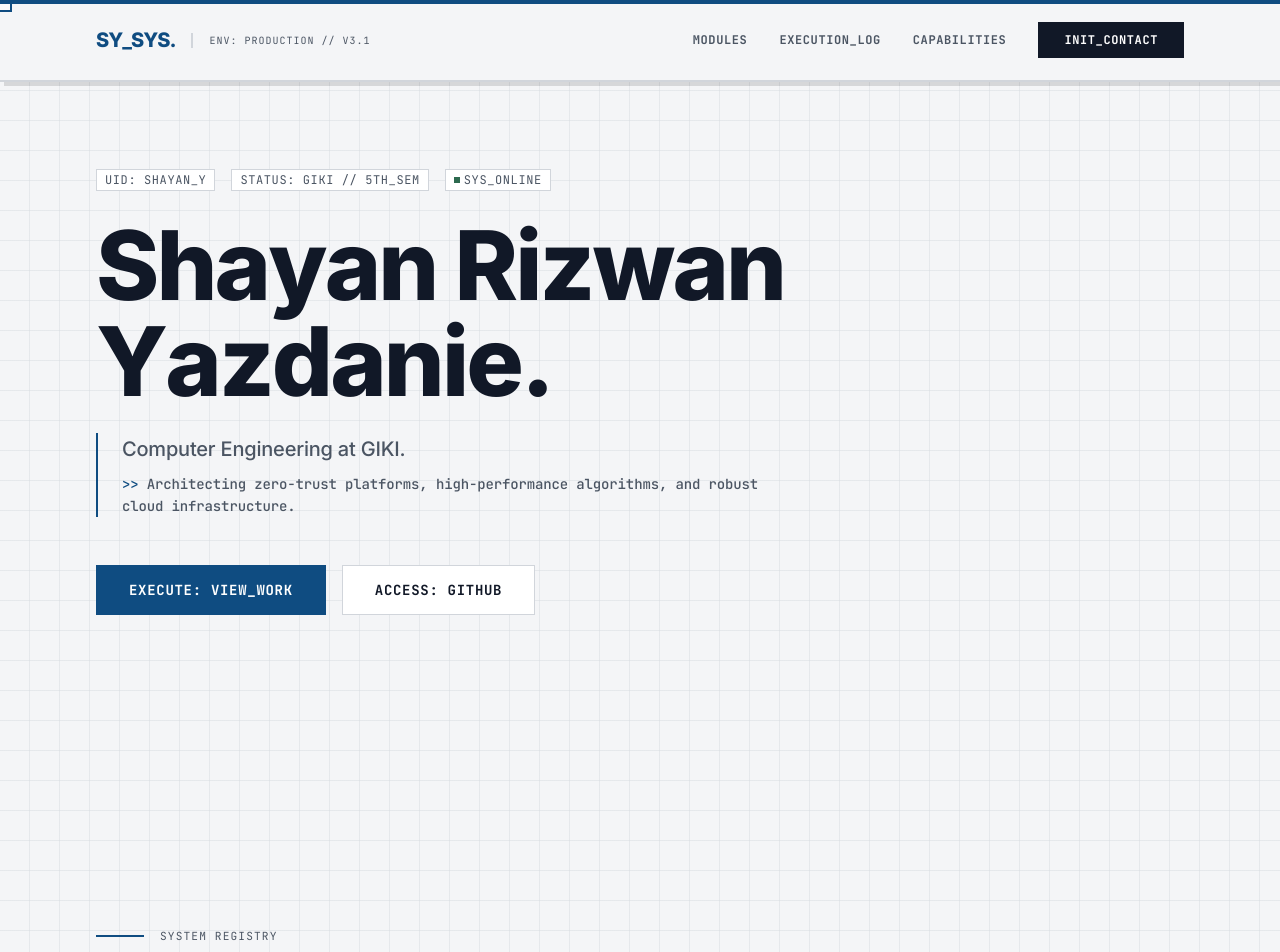
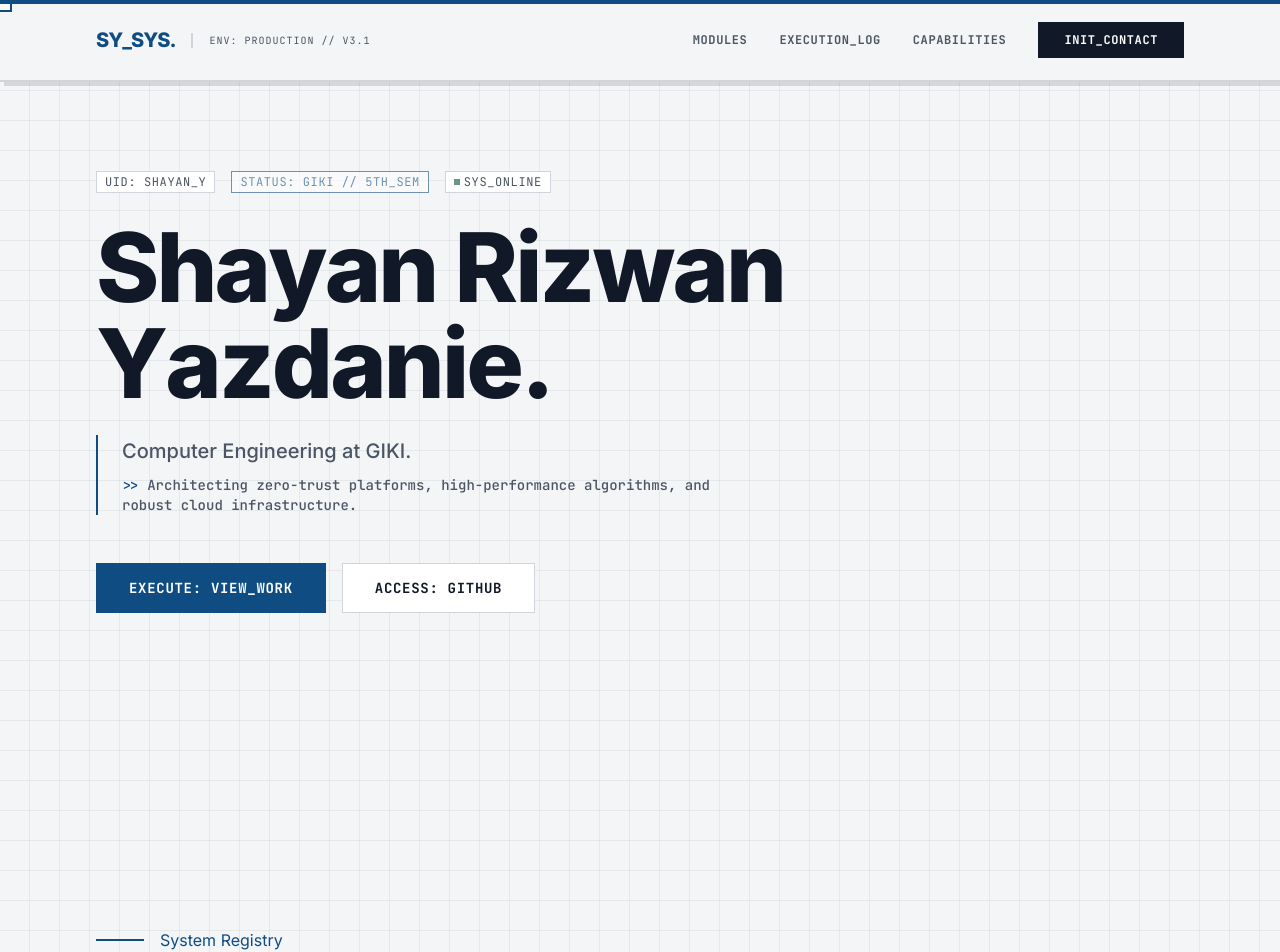
Before and after one commit to CodeBySRY/shayan-portfolio, a Next.js app: page / in a window 1280 px wide. Shown: the top 952 px of the page. Built offline with nearby package versions, Linux system fonts and the light colour scheme.

Commit message:
ui changes

```diff
--- a/src/app/globals.css
+++ b/src/app/globals.css
@@ -1,137 +1,59 @@
 @import "tailwindcss";
 
 /* ═══════════════════════════════════════════════════════════════
-   PROJECT_OS v3.0 — Design Token System
+   PROJECT_OS v3.1 — Design Token System
    Advanced Engineering Workstation
    ═══════════════════════════════════════════════════════════════ */
 
 @theme {
   /* ─── Color Tokens ─── */
-  --color-paper: #F4F5F7;      /* Cool-gray system background */
-  --color-card: #FFFFFF;       /* Module background */
-  --color-charcoal: #111827;   /* Primary text / Deep system background */
-  --color-slate: #4B5563;      /* Secondary text / Annotations */
-  --color-steel: #D1D5DB;      /* Panel borders */
-  --color-blueprint: #0F4C81;  /* Primary brand / Interaction */
-  --color-eng-green: #2D6A4F;  /* Status / Online */
-  --color-amber: #C69214;      /* Highlight / Hover Accent */
+  --color-paper: #F4F5F7;    /* Cool-gray system background */
+  --color-card: #FFFFFF;     /* Module background */
+  --color-charcoal: #111827; /* Primary text / Deep system background */
+  --color-slate: #4B5563;    /* Secondary text / Annotations */
+  --color-steel: #D1D5DB;    /* Panel borders */
+  --color-blueprint: #0F4C81;/* Primary brand / Interaction */
+  --color-eng-green: #2D6A4F;/* Status / Online */
+  --color-amber: #C69214;    /* Highlight / Hover Accent */
 
   /* ─── Typography ─── */
   --font-sans: var(--font-inter), "Inter", ui-sans-serif, system-ui, -apple-system, sans-serif;
   --font-mono: var(--font-jetbrains), "JetBrains Mono", ui-monospace, "Cascadia Code", "Fira Code", monospace;
 
   /* ─── Shadows ─── */
-  /* Replaced physical offset shadows with crisp, low-elevation GUI panel shadows */
   --shadow-panel: 0 1px 3px rgba(0, 0, 0, 0.05), 0 1px 2px rgba(0, 0, 0, 0.03);
-  --shadow-none: 0 0 0 rgba(0, 0, 0, 0);
+  --shadow-hard: 8px 8px 0px rgba(0,0,0,0.12);
+}
+
+@layer utilities {
+  @keyframes system-pulse {
+    0%, 100% { opacity: 1; }
+    50% { opacity: 0.3; }
+  }
+  .animate-system-pulse {
+    animation: system-pulse 2s cubic-bezier(0.4, 0, 0.6, 1) infinite;
+  }
 }
 
 /* ═══════════════════════════════════════════════════════════════
-   Global Resets — Industrial Geometry
+   Global Resets
    ═══════════════════════════════════════════════════════════════ */
 
-/* Strip all rounded corners — sharp, digital edges only */
-*,
-*::before,
-*::after {
-  border-radius: 0 !important;
-}
-
-/* ═══════════════════════════════════════════════════════════════
-   Body — System Workspace Environment
-   ═══════════════════════════════════════════════════════════════ */
+*, *::before, *::after { border-radius: 0 !important; }
 
 body {
   background-color: var(--color-paper);
   color: var(--color-charcoal);
   font-feature-settings: "kern" 1;
-
-  /* Subtle 30x30px workstation grid in faint steel */
   background-image:
-    repeating-linear-gradient(
-      0deg,
-      transparent,
-      transparent 29px,
-      rgba(209, 213, 219, 0.4) 29px,
-      rgba(209, 213, 219, 0.4) 30px
-    ),
-    repeating-linear-gradient(
-      90deg,
-      transparent,
-      transparent 29px,
-      rgba(209, 213, 219, 0.4) 29px,
-      rgba(209, 213, 219, 0.4) 30px
-    );
+    repeating-linear-gradient(0deg, transparent, transparent 29px, rgba(209, 213, 219, 0.4) 29px, rgba(209, 213, 219, 0.4) 30px),
+    repeating-linear-gradient(90deg, transparent, transparent 29px, rgba(209, 213, 219, 0.4) 29px, rgba(209, 213, 219, 0.4) 30px);
   background-size: 30px 30px;
 }
 
-/* ═══════════════════════════════════════════════════════════════
-   Typography Rules
-   ═══════════════════════════════════════════════════════════════ */
+h1, h2, h3 { letter-spacing: -0.03em; font-family: var(--font-sans); }
 
-p {
-  line-height: 1.6; /* Slightly tighter for a software feel */
-  letter-spacing: -0.01em;
-}
+.btn-sys { transition: all 0.15s ease-out; }
+.btn-sys:active { box-shadow: inset 0 2px 4px rgba(0,0,0,0.1); transform: none; }
 
-h1, h2, h3 {
-  letter-spacing: -0.03em;
-  font-family: var(--font-sans);
-}
-
-/* ═══════════════════════════════════════════════════════════════
-   Link Styles
-   ═══════════════════════════════════════════════════════════════ */
-
-a {
-  text-decoration: none;
-  transition: color 0.15s ease-out; /* Snappy */
-}
-
-/* ═══════════════════════════════════════════════════════════════
-   Interaction Utilities — Snappy, zero-bounce
-   ═══════════════════════════════════════════════════════════════ */
-
-.btn-sys {
-  transition: all 0.15s ease-out; /* Fast, responsive */
-}
-
-.btn-sys:active {
-  /* Replace bouncing transform with a crisp inset shadow click state */
-  box-shadow: inset 0 2px 4px rgba(0,0,0,0.1);
-  transform: none;
-}
-
-/* ═══════════════════════════════════════════════════════════════
-   Availability Pulse — Engineering Green Status Indicator
-   ═══════════════════════════════════════════════════════════════ */
-
-@keyframes pulse-status {
-  0%, 100% { opacity: 1; }
-  50% { opacity: 0.4; }
-}
-
-.status-pulse {
-  animation: pulse-status 2s ease-in-out infinite;
-  color: var(--color-eng-green);
-}
-
-/* ═══════════════════════════════════════════════════════════════
-   System Annotations & Metadata
-   ═══════════════════════════════════════════════════════════════ */
-
-.font-tech {
-  font-family: var(--font-mono);
-  text-transform: uppercase;
-  letter-spacing: 0.05em;
-}
-
-.sys-label {
-  font-family: var(--font-mono);
-  font-size: 0.7rem;
-  text-transform: uppercase;
-  color: var(--color-slate);
-  letter-spacing: 0.1em;
-  margin-bottom: 0.25rem;
-  display: block;
-}
+.font-tech { font-family: var(--font-mono); text-transform: uppercase; letter-spacing: 0.05em; }
--- a/src/app/page.js
+++ b/src/app/page.js
@@ -8,32 +8,23 @@ import Footer from "../components/Footer";
 import DecryptText from "../components/DecryptText";
 import ResumeArtifact from "../components/ResumeArtifact";
 
-// Scroll Progress Helper Component
 function ScrollProgress() {
   const { scrollYProgress } = useScroll();
   const scaleX = useSpring(scrollYProgress, {
-    stiffness: 200,
-    damping: 40,
-    restDelta: 0.001
+    stiffness: 200, damping: 40, restDelta: 0.001
   });
-
-  return (
-    <motion.div
-      className="fixed top-0 left-0 right-0 h-1 bg-blueprint origin-left z-[9999]"
-      style={{ scaleX }}
-    />
-  );
+  return <motion.div className="fixed top-0 left-0 right-0 h-1 bg-blueprint origin-left z-[9999]" style={{ scaleX }} />;
 }
 
 export default function Home() {
   return (
     <>
       <ScrollProgress />
-
       <main className="min-h-screen flex flex-col justify-center px-4 sm:px-6 md:px-24 max-w-7xl mx-auto pt-28 pb-12 md:pt-20">
 
         <div className="max-w-4xl relative">
 
+          {/* Dashboard Meta Annotations */}
           <motion.div
             initial={{ opacity: 0 }}
             animate={{ opacity: 1 }}
@@ -41,9 +32,14 @@ export default function Home() {
             className="flex flex-wrap gap-2 sm:gap-4 text-[10px] sm:text-xs font-tech text-slate mb-8 md:absolute md:-top-12 md:left-0 md:mb-0"
           >
             <span className="border border-steel px-2 py-0.5 bg-card whitespace-nowrap">UID: SHAYAN_Y</span>
-            <span className="border border-steel px-2 py-0.5 bg-card whitespace-nowrap">STATUS: GIKI // 5th_SEM</span>
+
+            {/* Blinking Semester Tag */}
+            <span className="border border-blueprint px-2 py-0.5 bg-card text-blueprint whitespace-nowrap animate-system-pulse">
+              STATUS: GIKI // 5TH_SEM
+            </span>
+
             <span className="border border-steel px-2 py-0.5 bg-card flex items-center gap-1 whitespace-nowrap">
-              <span className="w-1.5 h-1.5 bg-eng-green inline-block"></span>
+              <span className="w-1.5 h-1.5 bg-eng-green inline-block animate-pulse"></span>
               SYS_ONLINE
             </span>
           </motion.div>
@@ -70,18 +66,10 @@ export default function Home() {
             transition={{ duration: 0.3, delay: 2.0 }}
             className="mt-10 sm:mt-12 flex flex-col sm:flex-row gap-4 w-full sm:w-auto"
           >
-            <a
-              href="#projects"
-              className="btn-sys w-full sm:w-auto text-center px-8 py-3.5 bg-blueprint text-white text-sm font-tech font-bold hover:bg-blueprint/90 border border-transparent hover:border-amber hover:text-amber"
-            >
+            <a href="#projects" className="btn-sys w-full sm:w-auto text-center px-8 py-3.5 bg-blueprint text-white text-sm font-tech font-bold hover:bg-blueprint/90 border border-transparent hover:border-amber hover:text-amber">
               EXECUTE: VIEW_WORK
             </a>
-            <a
-              href="https://github.com/CodeBySRY"
-              target="_blank"
-              rel="noopener noreferrer"
-              className="btn-sys w-full sm:w-auto text-center px-8 py-3.5 bg-card text-charcoal border border-steel text-sm font-tech font-bold hover:border-blueprint hover:bg-paper"
-            >
+            <a href="https://github.com/CodeBySRY" target="_blank" rel="noopener noreferrer" className="btn-sys w-full sm:w-auto text-center px-8 py-3.5 bg-card text-charcoal border border-steel text-sm font-tech font-bold hover:border-blueprint hover:bg-paper">
               ACCESS: GITHUB
             </a>
           </motion.div>
```
